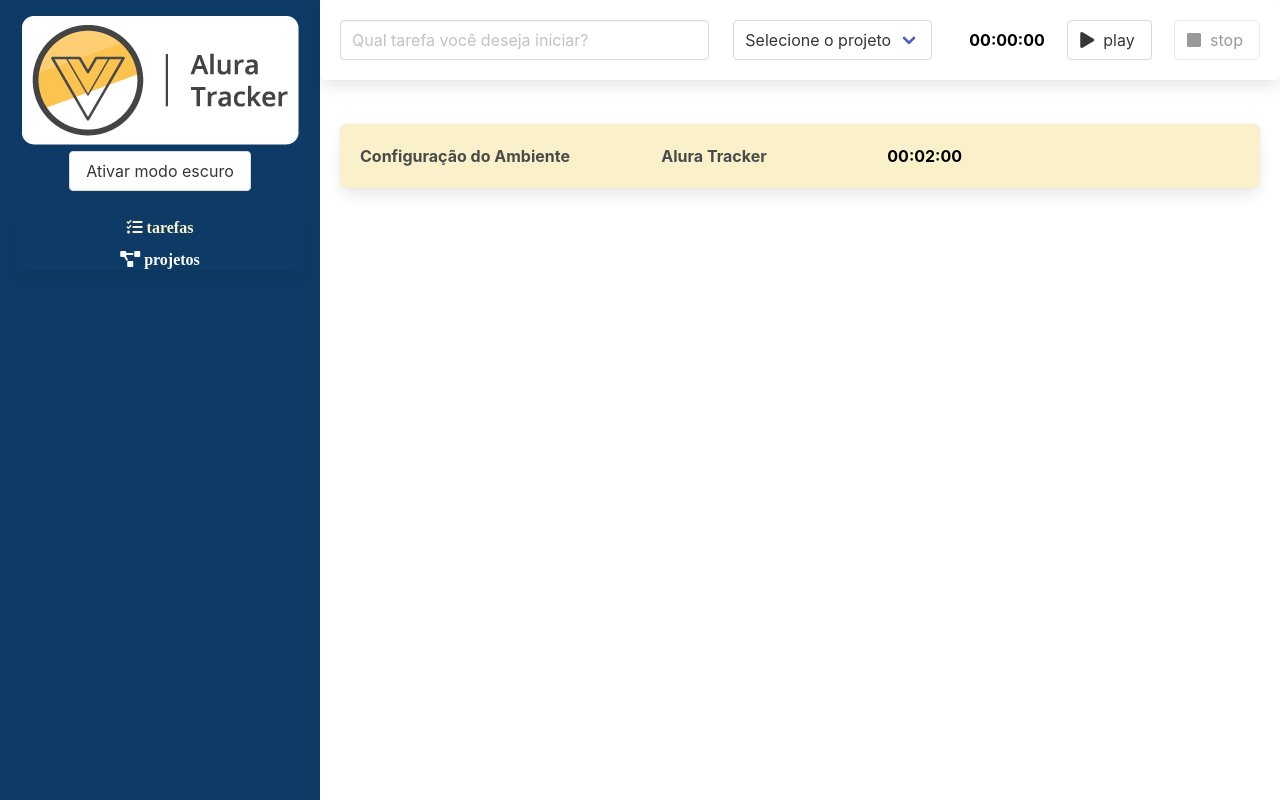
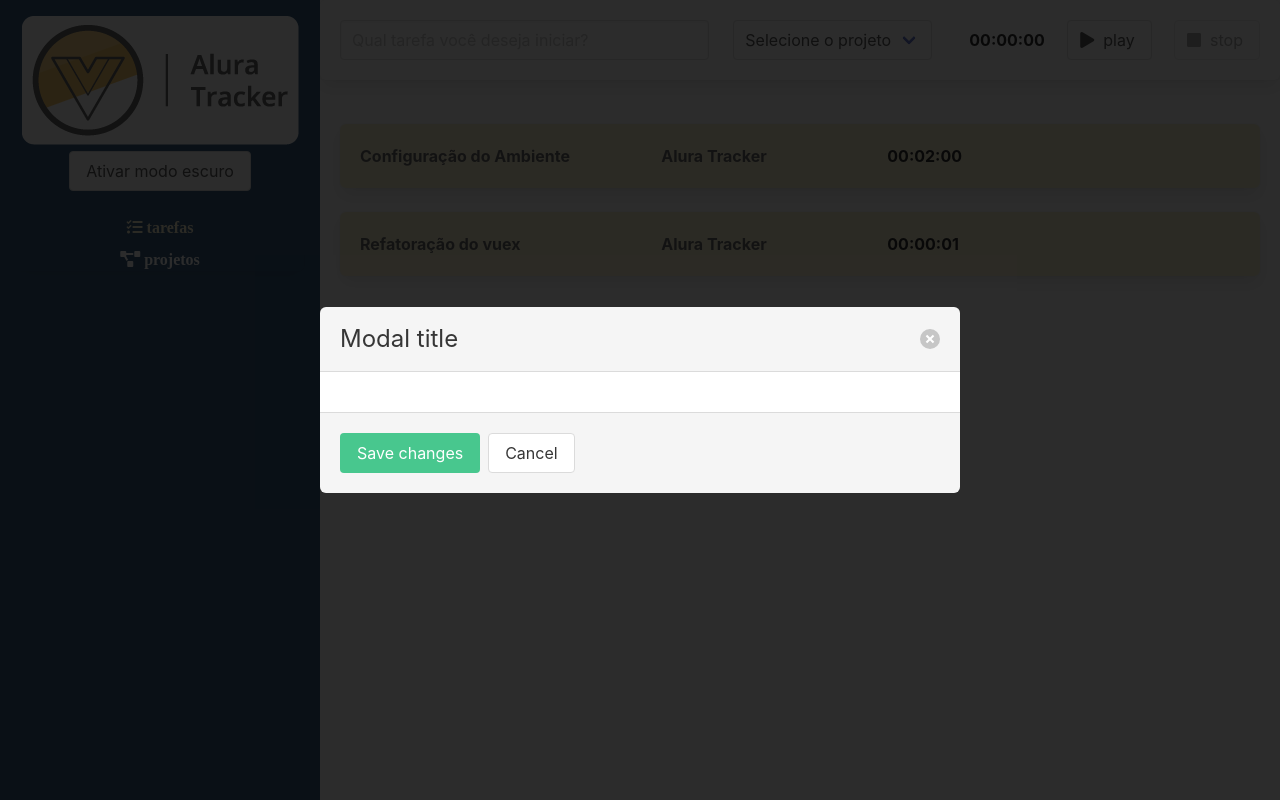
Before and after one commit to JoaoPauloFer/JoaoPauloFer-JoaoPauloFer-curso-vue3-parte3, a Vue app: page / in a window 1280 px wide. Built offline with nearby package versions, Linux system fonts and the light colour scheme; data requests are answered from the project's data file.

Commit message:
docs: 📑  Cadastrando tarefas

```diff
--- a/db.json
+++ b/db.json
@@ -18,6 +18,15 @@
         "id": 1,
         "nome": "Alura Tracker "
       }
+    },
+    {
+      "duracaoEmSegundos": 1,
+      "descricao": "Refatoração do vuex",
+      "projeto": {
+        "id": 1,
+        "nome": "Alura Tracker "
+      },
+      "id": 2
     }
   ]
 }
--- a/src/store/index.ts
+++ b/src/store/index.ts
@@ -1,9 +1,9 @@
 import IProjeto from "@/interfaces/IProjeto";
 import { InjectionKey } from "vue";
 import { createStore, Store, useStore as vuexUseStore } from "vuex";
-import { ADICIONA_PROJETO, ALTERA_PROJETO, DEFINIR_PROJETOS, DEFINIR_TAREFAS, EXCLUIR_PROJETO, NOTIFICAR } from "./tipo-mutacoes";
+import { ADICIONA_PROJETO, ADICIONA_TAREFA, ALTERA_PROJETO, DEFINIR_PROJETOS, DEFINIR_TAREFAS, EXCLUIR_PROJETO, NOTIFICAR } from "./tipo-mutacoes";
 import { INotificacao } from "@/interfaces/INotificacao"
-import { CADASTRAR_PROJETO, OBTER_PROJETOS, ALTERAR_PROJETO, REMOVER_PROJETO, OBTER_TAREFAS } from "./tipo-acoes";
+import { CADASTRAR_PROJETO, OBTER_PROJETOS, ALTERAR_PROJETO, REMOVER_PROJETO, OBTER_TAREFAS, CADASTRAR_TAREFA } from "./tipo-acoes";
 import http from "@/http"
 import ITarefa from "@/interfaces/ITarefa";
 
@@ -42,6 +42,9 @@
         [DEFINIR_TAREFAS] (state, tarefas: ITarefa[]) {
             state.tarefas = tarefas
         },
+        [ADICIONA_TAREFA](state, tarefa: ITarefa) {
+            state.tarefas.push(tarefa)
+        },
         [NOTIFICAR] (state, novaNotificacao: INotificacao) {
             novaNotificacao.id = new Date().getTime()
             state.notificacoes.push(novaNotificacao)
@@ -71,6 +74,10 @@
             http.get('tarefas')
                 .then(resposta => commit(DEFINIR_TAREFAS, resposta.data))
         },
+        [CADASTRAR_TAREFA] ({ commit }, tarefa: ITarefa) {
+            return http.post('/tarefas', tarefa)
+                .then(resposta => commit(ADICIONA_TAREFA, resposta.data))
+        },
     }
 })
 
--- a/src/store/tipo-acoes.ts
+++ b/src/store/tipo-acoes.ts
@@ -4,3 +4,4 @@
 export const REMOVER_PROJETO = "REMOVER_PROJETO"
 
 export const OBTER_TAREFAS = "OBTER_TAREFAS"
+export const CADASTRAR_TAREFA = "CADASTRAR_TAREFA"
--- a/src/store/tipo-mutacoes.ts
+++ b/src/store/tipo-mutacoes.ts
@@ -6,3 +6,4 @@
 export const NOTIFICAR = 'NOTIFICAR'
 
 export const DEFINIR_TAREFAS = 'DEFINIR_TAREFAS'
+export const ADICIONA_TAREFA = 'ADICIONA_TAREFA'
--- a/src/views/Tarefas.vue
+++ b/src/views/Tarefas.vue
@@ -1,20 +1,37 @@
 <template>
-    <Formulario/>
+    <Formulario @aoSalvarTarefa="salvarTarefa"/>
     <div class="lista">
         <Box v-if="listaEstaVazia">
             Você não está muito produtivo hoje :(
         </Box>
         <Tarefa v-for="(tarefa, index) in tarefas" :key="index" :tarefa="tarefa"/>
+        <div class="modal is-active">
+          <div class="modal-background"></div>
+          <div class="modal-card">
+            <header class="modal-card-head">
+              <p class="modal-card-title">Modal title</p>
+              <button class="delete" aria-label="close"></button>
+            </header>
+            <section class="modal-card-body">
+              <!-- Content ... -->
+            </section>
+            <footer class="modal-card-foot">
+              <button class="button is-success">Save changes</button>
+              <button class="button">Cancel</button>
+            </footer>
+          </div>
+        </div>
     </div>
 </template>
 
 <script lang="ts">
 import { defineComponent, computed } from 'vue';
+import ITarefa from '@/interfaces/ITarefa';
 import Formulario from '../components/Formulario.vue'
 import Tarefa from '../components/Tarefa.vue'
 import Box from '../components/Box.vue'
 import { useStore } from '@/store';
-import { OBTER_TAREFAS } from '@/store/tipo-acoes';
+import { OBTER_TAREFAS, CADASTRAR_TAREFA, OBTER_PROJETOS } from '@/store/tipo-acoes';
 
 export default defineComponent({
   name: 'App',
@@ -24,9 +41,9 @@
     Box
   },
   methods: {
-    // salvarTarefa (tarefa: ITarefa) {
-    //   this.tarefas.push(tarefa)
-    // },
+    salvarTarefa (tarefa: ITarefa) : void {
+      this.store.dispatch(CADASTRAR_TAREFA, tarefa)
+    },
   },
   computed: {
     listaEstaVazia () : boolean {
@@ -36,6 +53,7 @@
   setup () {
       const store = useStore()
       store.dispatch(OBTER_TAREFAS)
+      store.dispatch(OBTER_PROJETOS)
       return {
         tarefas: computed(() => store.state.tarefas),
         store
```
